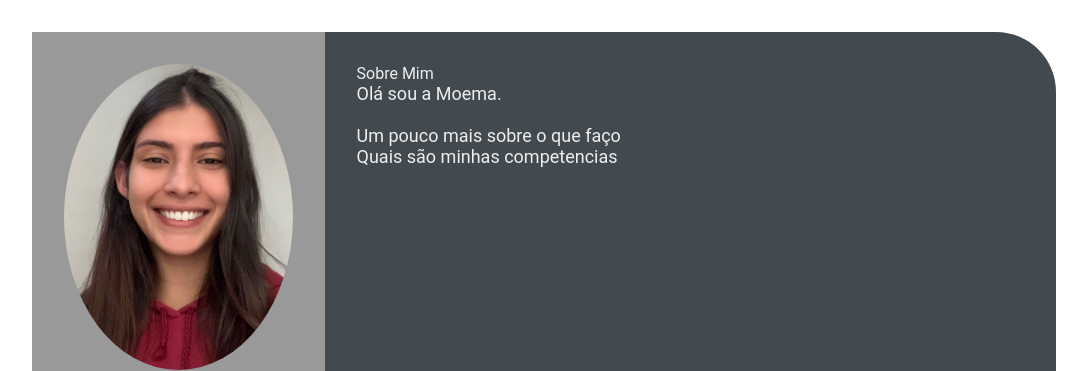
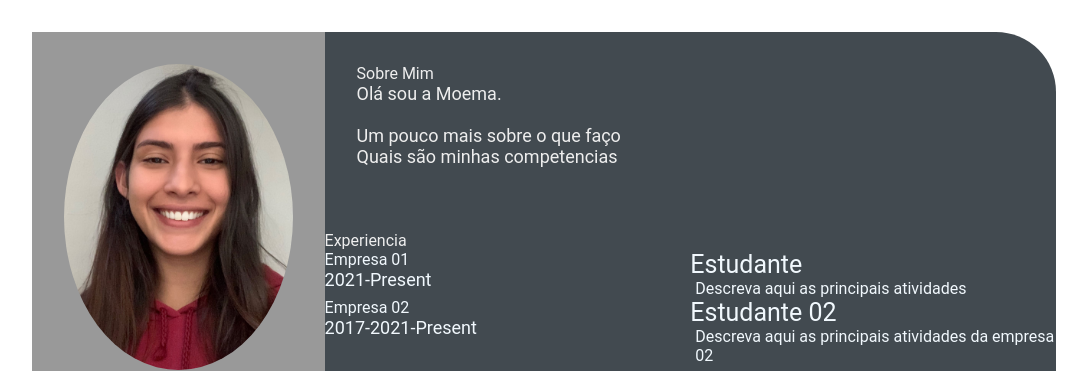
Before and after one commit to moeemamoura/devweekgithub.io, a plain HTML site: page index.html in a window 1280 px wide. Shown: the top 371 px of the page, without its empty margins (96-1183 px from the left). Drawn offline with Linux system fonts and the light colour scheme.

Commit message:
day-03 (#4)
Co-authored-by: moeemamoura <moeemamoura@gmail.com>

```diff
--- a/index.html
+++ b/index.html
@@ -41,7 +41,7 @@
         <section class="right-section">
             <div class="right-section-contents">
                 <section class="about gap">
-                    <div class="right-tittle">Sobre Mim</div>
+                    <div class="right-title">Sobre Mim</div>
                     <p class="about-me-contents">
                         Olá sou a Moema.<br>
                         <br> Um pouco mais sobre o que faço
@@ -49,6 +49,33 @@
                     </p>
                 </section>
             </div>
+        <section class="experience gap">
+            <div class="right-title">Experiencia</div>
+            <div class="experience-contents">
+                <div class="exp-left">
+                    <p class="exp-compan-name">Empresa 01</p>
+                    <p class="exp-time-period">2021-Present</p>
+                </div>
+                <div class="exp-right">
+                    <p class="exp-position">Estudante</p>
+                    <p class="exp-desc">
+                        Descreva aqui as principais atividades
+                    </p>
+                </div>
+
+                <div class="exp-left">
+                    <p class="exp-compan-name">Empresa 02</p>
+                    <p class="exp-time-period">2017-2021-Present</p>
+                </div>
+                <div class="exp-right">
+                    <p class="exp-position">Estudante 02</p>
+                    <p class="exp-desc">
+                        Descreva aqui as principais atividades da empresa 02
+                    </p>
+                </div>
+            </div>
+
+        </section>
         </section>
     </main>
 </body>
--- a/style.css
+++ b/style.css
@@ -90,7 +90,7 @@
     padding: 2rem 2rem;
 }
 
-.right-tittle {
+.right-title {
     color: #eeeeee;
 }
 
@@ -101,3 +101,38 @@
     font-size: 18px;
     color: #eeeeee;
 }
+
+.experience-contents,
+.education-contents,
+.awards-contents {
+    display: grid;
+    grid-template-columns: repeat(2, 1fr);
+    padding-bottom: 2rem;
+    color: #F1F8FD;
+}
+
+.exp-company-name,
+.education-school-name,
+.awards-company-name {
+    font-size: 25px;
+    font-weight: bold;
+}
+
+.exp-time-period,
+.educationp-time-period,
+.awards-time-period {
+    font-size: 18px;
+}
+
+.exp-position,
+.education-subject,
+.awards-name {
+    font-size: 25px;
+}
+
+.exp-desc,
+.education-desc,
+.awards-desc {
+    font-size: 16px;
+    padding-left: 5px;
+}
```
